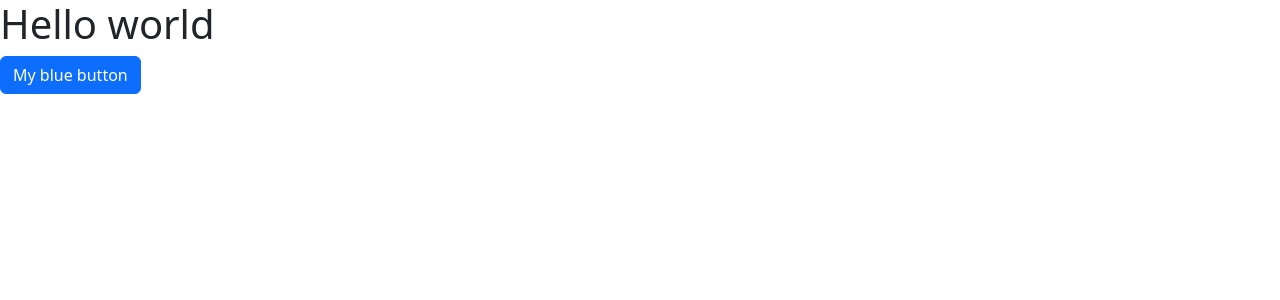
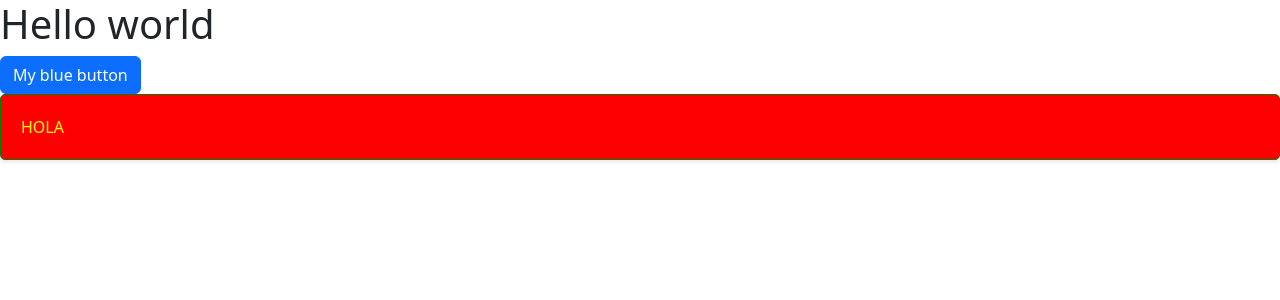
Before and after one commit to samane6866/react-TypeScript-course, a React (Vite) app in the folder practice-react/: page / in a window 1280 px wide. Shown: the top 300 px of the page. Built offline with nearby package versions, Linux system fonts and the light colour scheme.

Commit message:
CREATE component card with styled-component

```diff
--- a/practice-react/package.json
+++ b/practice-react/package.json
@@ -10,8 +10,10 @@
     "preview": "vite preview"
   },
   "dependencies": {
+    "@types/styled-components": "^5.1.26",
     "react": "^18.2.0",
-    "react-dom": "^18.2.0"
+    "react-dom": "^18.2.0",
+    "styled-components": "^6.0.7"
   },
   "devDependencies": {
     "@types/react": "^18.2.15",
--- a/practice-react/src/App.tsx
+++ b/practice-react/src/App.tsx
@@ -2,6 +2,7 @@ import Alarm from './components/Alarm'
 import './App.css'
 import Button from './components/Button'
 import { useState } from 'react'
+import Card from './components/Card'
 
 function App() {
   // 1> we need useState to visibility of alart,we will render the Alert only when is true, so we need to use state hook:
@@ -16,7 +17,7 @@ function App() {
         <h1>Hello world</h1>
         { alertVisibility &&<Alarm onClose={()=>setAlertVisibility(false)}>My Alert</Alarm>}
         <Button color="primary" onClick={() => setAlertVisibility(true)}>My blue button</Button>
-
+        <Card/>
       </div>
 
     </>
--- /dev/null
+++ b/practice-react/src/components/Card.tsx
@@ -0,0 +1,28 @@
+import styled from "styled-components";
+
+interface CardProps {
+    backgroundColor: string;
+    textColor: string;
+    borderColor: string;
+  }
+
+  const BoxCard = styled.div<CardProps>`
+    background-color: ${(props) => props.backgroundColor || "red"};
+    color: ${(props) => props.textColor || "black"};
+    border: 1px solid ${(props) => props.borderColor || "#ccc"};
+    padding: 20px;
+    border-radius: 5px;
+    box-shadow: 0px 2px 4px rgba(0, 0, 0, 0.1);
+  `;
+
+  function Card() {
+    return (
+      <>
+        <BoxCard backgroundColor="" textColor="yellow" borderColor="green">
+          HOLA
+        </BoxCard>
+      </>
+    );
+  }
+
+export default Card;
```
Also changed, not shown: 1 other file (tests, documents, lock files or other folders).
